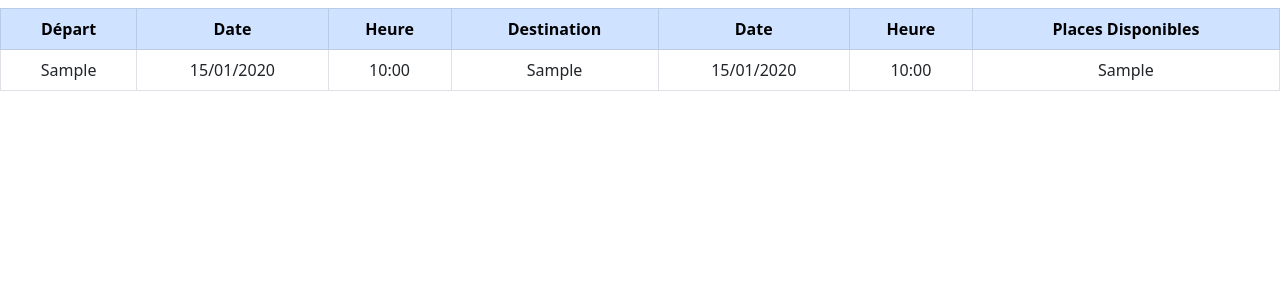
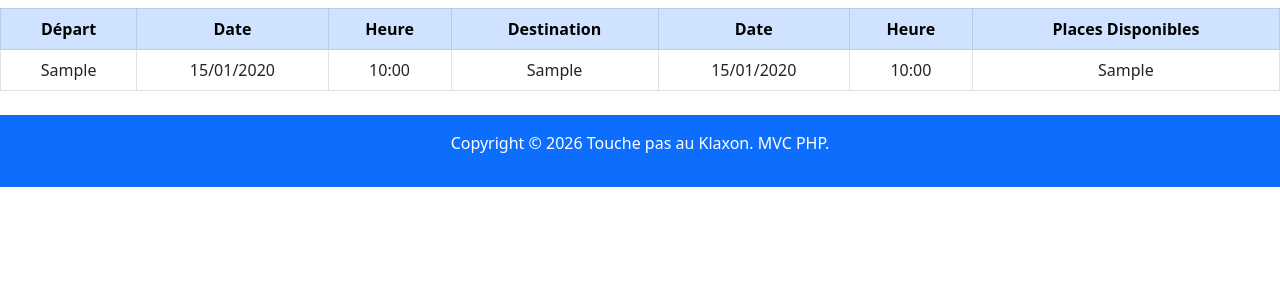
Before and after one commit to Dinid89/AMELIN_DAVID_DEVOIR_10_TPAK, a PHP site: template Views/Home.php in a window 1280 px wide. Shown: the part 56-356 px from the top of the page. Run offline with PHP 8.4, Linux system fonts and the light colour scheme; the template is opened without the code that fills it: most values are stand-ins (such as "Sample title", 1, 10 or a date in 2020).

Commit message:
NavBar + Footer

```diff
--- a/Views/Agences.php
+++ b/Views/Agences.php
@@ -34,5 +34,7 @@
 </table>
     </div>
 
+<?php include 'Components/footer.php'; ?>
+
 </body>
 </html>
--- a/Views/Components/footer.php
+++ b/Views/Components/footer.php
@@ -0,0 +1,5 @@
+<div>
+    <footer class="bg-primary text-white text-center py-3 mt-4">
+        <p> Copyright &copy; 2026 Touche pas au Klaxon. MVC PHP.</p>
+    </footer>
+</div>
--- a/Views/Home.php
+++ b/Views/Home.php
@@ -39,5 +39,7 @@
 </table>
     </div>
 
+<?php include 'Components/footer.php'; ?>
+
 </body>
 </html>
--- a/Views/ListTrajets.php
+++ b/Views/ListTrajets.php
@@ -45,5 +45,8 @@
 </table>
     </div>
 
+<?php include 'Components/footer.php'; ?>
+
+
 </body>
 </html>
--- a/Views/Users.php
+++ b/Views/Users.php
@@ -39,5 +39,7 @@
 </table>
     </div>
 
+<?php include 'Components/footer.php'; ?>
+
 </body>
 </html>
```
